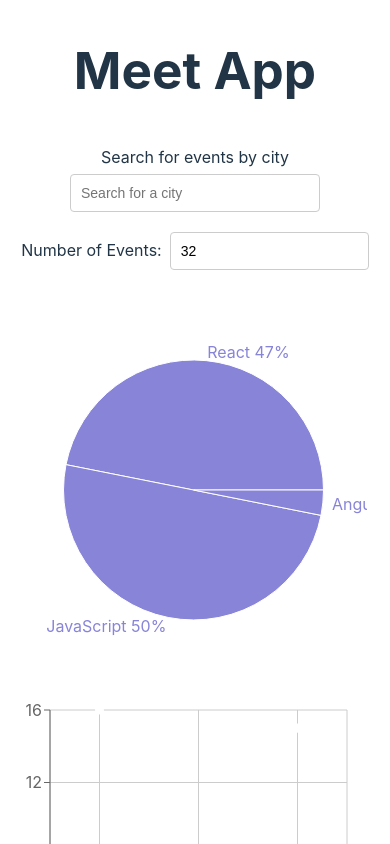
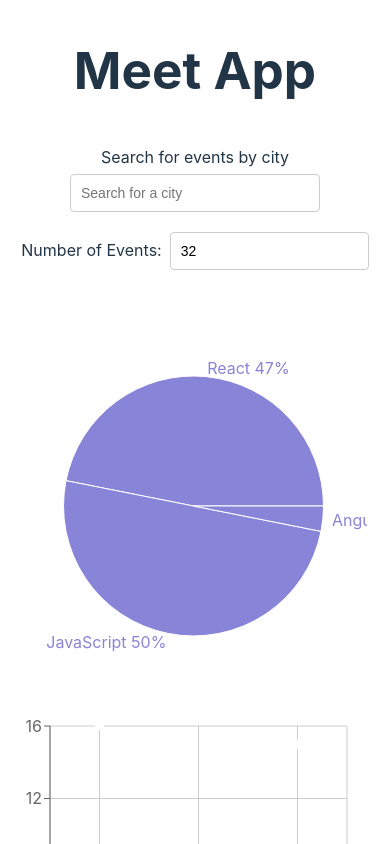
Before and after one commit to micujones/meet, a React (Vite) app: page / in a window 390 px wide. Shown: the top 844 px of the page. Built offline with nearby package versions, Linux system fonts and the light colour scheme; what atatus-spa would draw is missing.

Commit message:
Implement grid

```diff
--- a/src/App.css
+++ b/src/App.css
@@ -101,3 +101,15 @@ input[type='number'] {
 .Alert {
     width: 250px;
 }
+
+.charts-container {
+    display: grid;
+    padding: 16px 0;
+    grid-template-columns: 1fr 1fr;
+}
+
+@media (max-width: 768px) {
+    .charts-container {
+        grid-template-columns: 1fr;
+    }
+}
```
